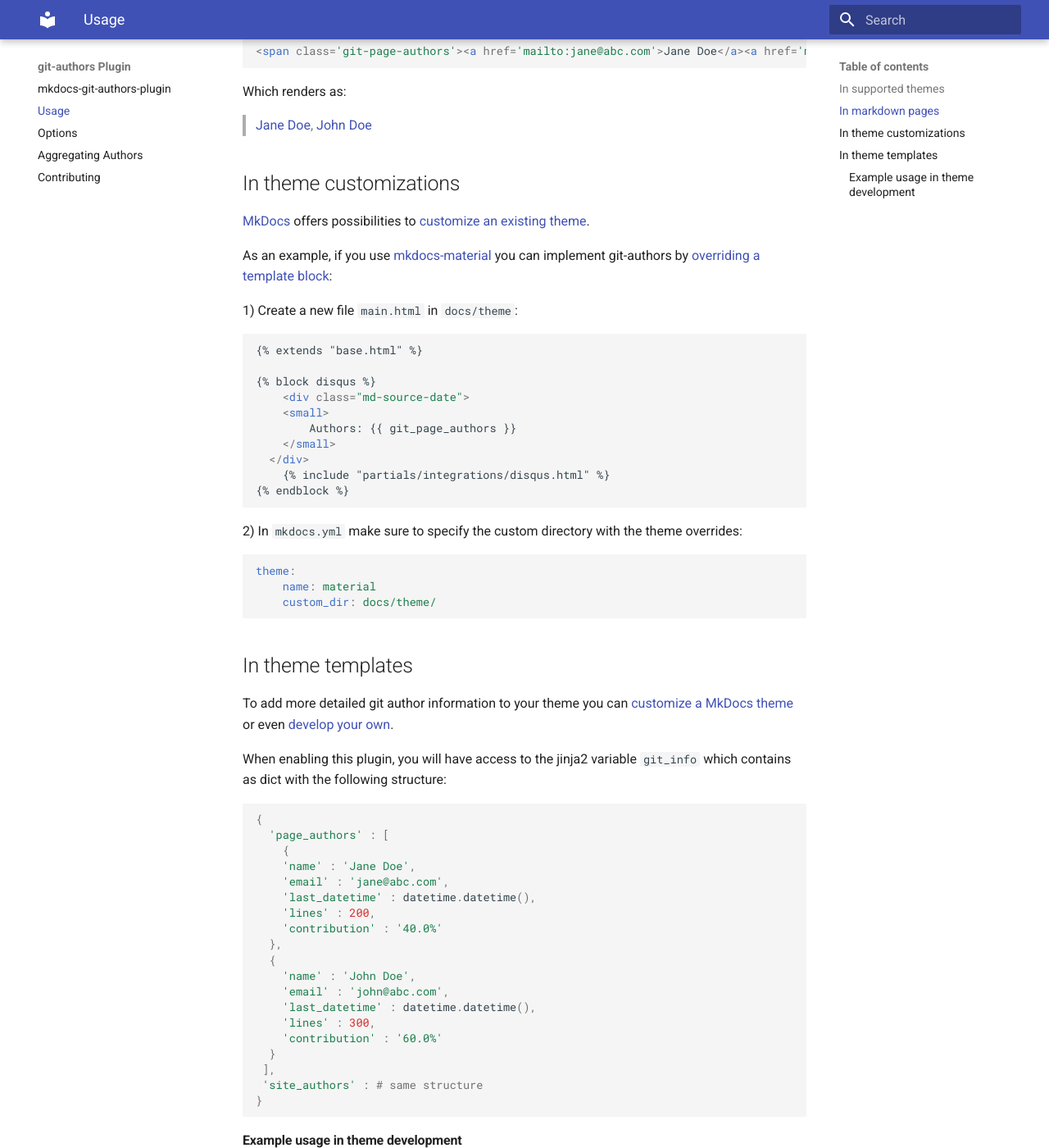
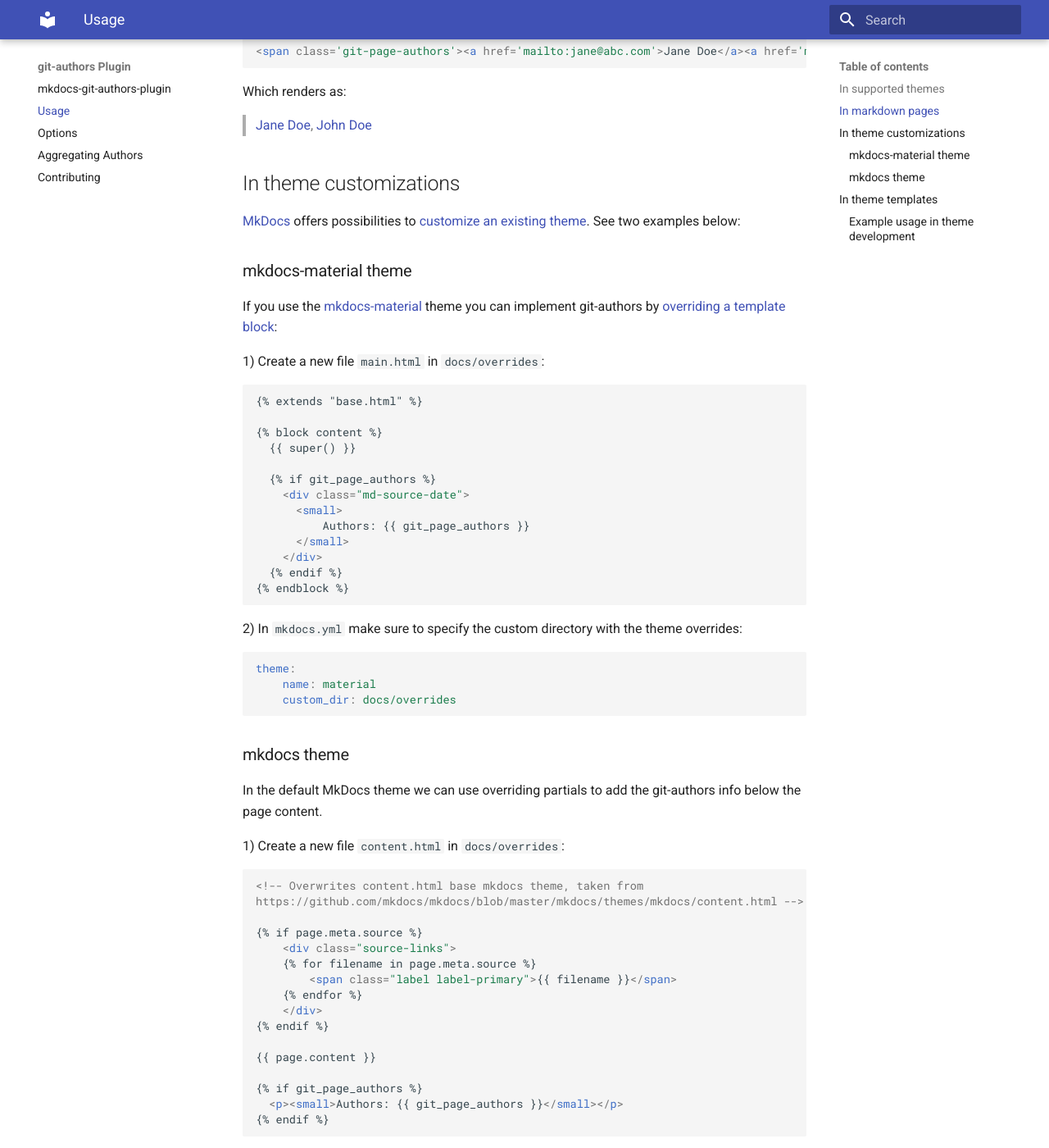
Before and after one commit to timvink/mkdocs-git-authors-plugin, an MkDocs documentation site: the page built from docs/usage.md, in a window 1280 px wide and 1400 px high, scrolled down 514 px. Shown: the whole window at 82% size. Built offline with MkDocs 1.6.1 and Material for MkDocs 9.7.7, drawn with Linux system fonts in a browser that asks for light colours; some of the changed text lies outside the part shown.

Commit message:
Improve docs on using partials

````diff
--- /dev/null
+++ b/docs/overrides/main.html
@@ -0,0 +1,13 @@
+{% extends "base.html" %}
+
+{% block content %}
+  {{ super() }}
+
+  {% if git_page_authors %}
+    <div class="md-source-date">
+      <small>
+          Authors: {{ git_page_authors }}
+      </small>
+    </div>
+  {% endif %}
+{% endblock %}
--- a/docs/theme/main.html
+++ /dev/null
@@ -1,10 +0,0 @@
-{% extends "base.html" %}
-
-{% block disqus %}
-    <div class="md-source-date">
-    <small>
-        Authors: {{ git_page_authors }}
-    </small>
-  </div>
-    {% include "partials/integrations/disqus.html" %}
-{% endblock %}
--- a/docs/usage.md
+++ b/docs/usage.md
@@ -11,7 +11,7 @@
 - <code>\{\{&nbsp;git_page_authors \}\}</code> a summary of the authors of a page. Output wrapped in `<span class='git-page-authors'>`
 - <code>\{\{&nbsp;git_site_authors \}\}</code> a summary of all authors of all pages in your site. Output wrapped in `<span class='git-site-authors'>`
 
-For example, adding <code>\{\{ git_page_authors \}\}</code> will insert:
+For example, adding <code>\{\{ git_page_authors \}\}</code> could insert:
 
 ```html
 <span class='git-page-authors'><a href='mailto:jane@abc.com'>Jane Doe</a><a href='mailto:john@abc.com'>John Doe</a></span>
@@ -24,22 +24,27 @@
 
 ## In theme customizations
 
-[MkDocs](https://www.mkdocs.org/) offers possibilities to [customize an existing theme](https://www.mkdocs.org/user-guide/styling-your-docs/#customizing-a-theme).
+[MkDocs](https://www.mkdocs.org/) offers possibilities to [customize an existing theme](https://www.mkdocs.org/user-guide/styling-your-docs/#customizing-a-theme). See two examples below:
 
-As an example, if you use [mkdocs-material](https://github.com/squidfunk/mkdocs-material) you can implement git-authors by [overriding a template block](https://squidfunk.github.io/mkdocs-material/customization/#overriding-template-blocks):
+### mkdocs-material theme
 
-1) Create a new file `main.html` in `docs/theme`:
+If you use the [mkdocs-material](https://github.com/squidfunk/mkdocs-material) theme you can implement git-authors by [overriding a template block](https://squidfunk.github.io/mkdocs-material/customization/#overriding-blocks):
+
+1) Create a new file `main.html` in `docs/overrides`:
 
 ```html
 {% extends "base.html" %}
 
-{% block disqus %}
+{% block content %}
+  {{ super() }}
+
+  {% if git_page_authors %}
     <div class="md-source-date">
-    <small>
-        Authors: {{ git_page_authors }}
-    </small>
-  </div>
-    {% include "partials/integrations/disqus.html" %}
+      <small>
+          Authors: {{ git_page_authors }}
+      </small>
+    </div>
+  {% endif %}
 {% endblock %}
 ```
 
@@ -48,7 +53,40 @@
 ```yml
 theme:
     name: material
-    custom_dir: docs/theme/
+    custom_dir: docs/overrides
+```
+
+### mkdocs theme
+
+In the default MkDocs theme we can use overriding partials to add the git-authors info below the page content.
+
+1) Create a new file `content.html` in `docs/overrides`:
+
+```html
+<!-- Overwrites content.html base mkdocs theme, taken from
+https://github.com/mkdocs/mkdocs/blob/master/mkdocs/themes/mkdocs/content.html -->
+
+{% if page.meta.source %}
+    <div class="source-links">
+    {% for filename in page.meta.source %}
+        <span class="label label-primary">{{ filename }}</span>
+    {% endfor %}
+    </div>
+{% endif %}
+
+{{ page.content }}
+
+{% if git_page_authors %}
+  <p><small>Authors: {{ git_page_authors }}</small></p>
+{% endif %}
+```
+
+2) In `mkdocs.yml` make sure to specify the custom directory with the theme overrides:
+
+```yml
+theme:
+    name: mkdocs
+    custom_dir: docs/overrides
 ```
 
 ## In theme templates
--- a/mkdocs.yml
+++ b/mkdocs.yml
@@ -5,12 +5,15 @@
 # Theme
 theme:
   name: material
-  custom_dir: docs/theme/
+  custom_dir: docs/overrides
 
 # Plugins
 plugins:
   - search
-  - git-authors
+  - git-authors:
+      show_contribution: true
+      show_line_count: true
+      count_empty_lines: true
 
 nav:
   - index.md
````
Also changed, not shown: docs/options.md (+1 -1 lines).
